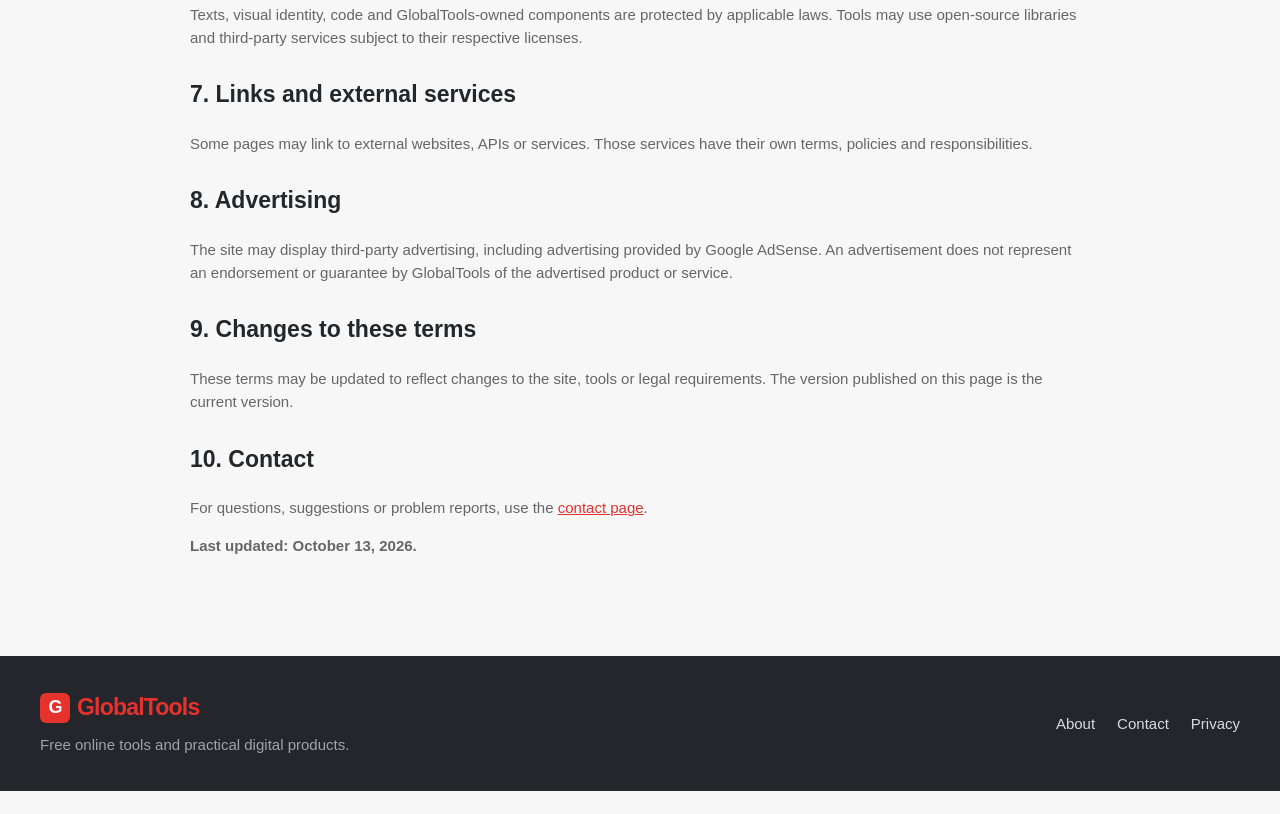
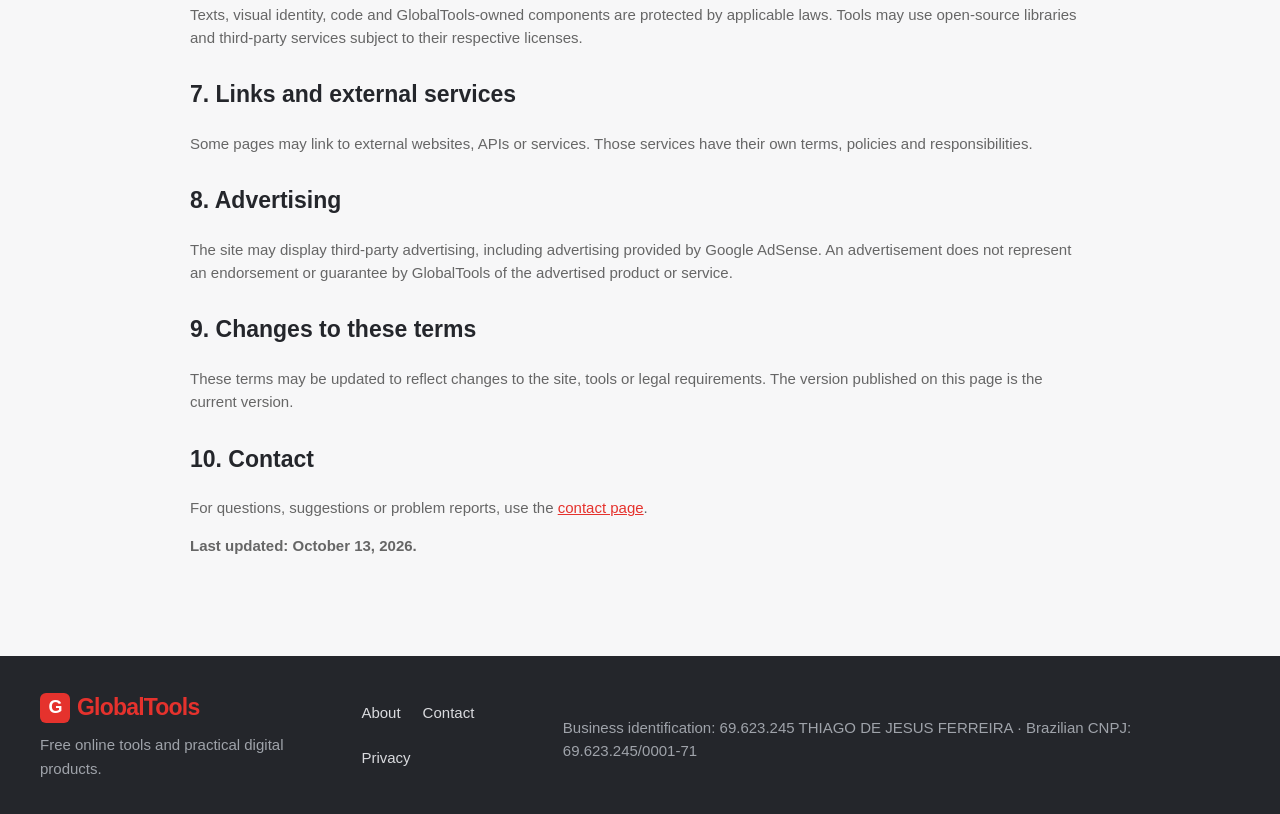
Before and after one commit to TFERRE21/GlobalTools-Internacional, a website: page terms.html in a window 1280 px wide. Shown: the part 972-1786 px from the top of the page. Before the commit the page ends 1763 px from the top, so only its background shows below. Drawn offline with Linux system fonts and the light colour scheme.

Commit message:
Add CNPJ and standardize legal page metadata

```diff
--- a/terms.html
+++ b/terms.html
@@ -1,6 +1,6 @@
 <!doctype html><html lang="en"><head><meta charset="utf-8"><meta name="viewport" content="width=device-width,initial-scale=1">
 <title>Terms of Use — GlobalTools</title><meta name="description" content="GlobalTools Terms of Use covering online tools, limitations, results, availability and user responsibilities."><meta name="robots" content="index,follow">
-<link rel="canonical" href="https://globaltools-international.example/terms.html"><link rel="stylesheet" href="/styles.css?v=20261007-04"></head>
+<link rel="canonical" href="https://globaltoolsnow.com/terms.html"><link rel="stylesheet" href="/styles.css?v=20261007-04"></head>
 <body><header class="site-header global-header"><a class="brand" href="/"><span class="brand-mark">G</span><span>GlobalTools</span></a>
 <nav class="main-nav"><a href="/">Tools</a><a href="/sobre.html">About</a><a href="/contato.html">Contact</a><a href="/privacy.html">Privacy</a></nav></header>
 <main class="tool-page"><div class="breadcrumbs"><a href="/">Home</a> / Terms of Use</div><section class="tool-hero"><div class="tool-kicker">GLOBALTOOLS • TERMS</div><h1>Terms of Use</h1><p class="intro">Simple rules for responsible use of the tools and information provided by GlobalTools.</p></section>
@@ -16,4 +16,4 @@
 <h2>10. Contact</h2><p>For questions, suggestions or problem reports, use the <a href="/contato.html">contact page</a>.</p>
 <p><strong>Last updated: October 13, 2026.</strong></p></div></main>
 <footer class="site-footer"><div><div class="brand"><span class="brand-mark">G</span><span>GlobalTools</span></div><p>Free online tools and practical digital products.</p></div>
-<div class="footer-links"><a href="/sobre.html">About</a><a href="/contato.html">Contact</a><a href="/privacy.html">Privacy</a></div></footer></body></html>
+<div class="footer-links"><a href="/sobre.html">About</a><a href="/contato.html">Contact</a><a href="/privacy.html">Privacy</a></div><p class="legal-entity">Business identification: 69.623.245 THIAGO DE JESUS FERREIRA · Brazilian CNPJ: 69.623.245/0001-71</p></footer><script defer src="/language.js?v=20261016-01"></script></body></html>
```
